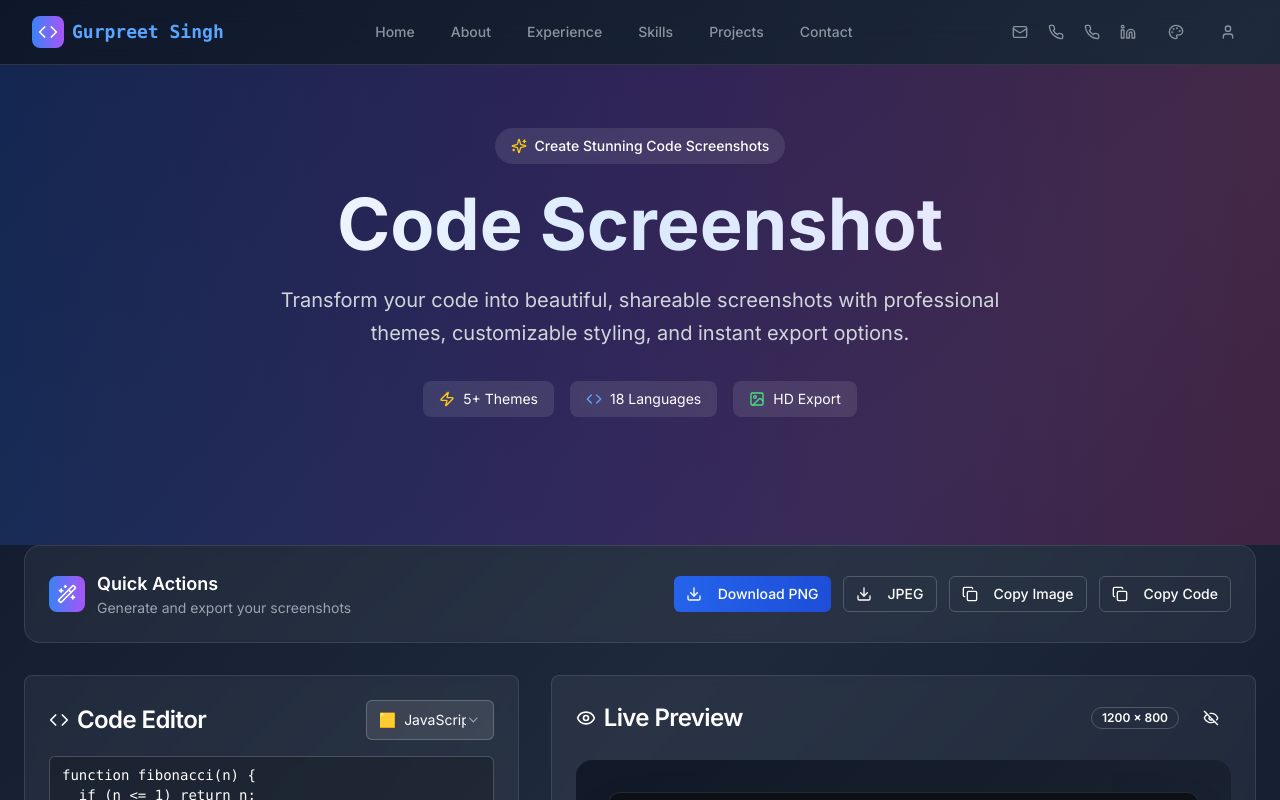
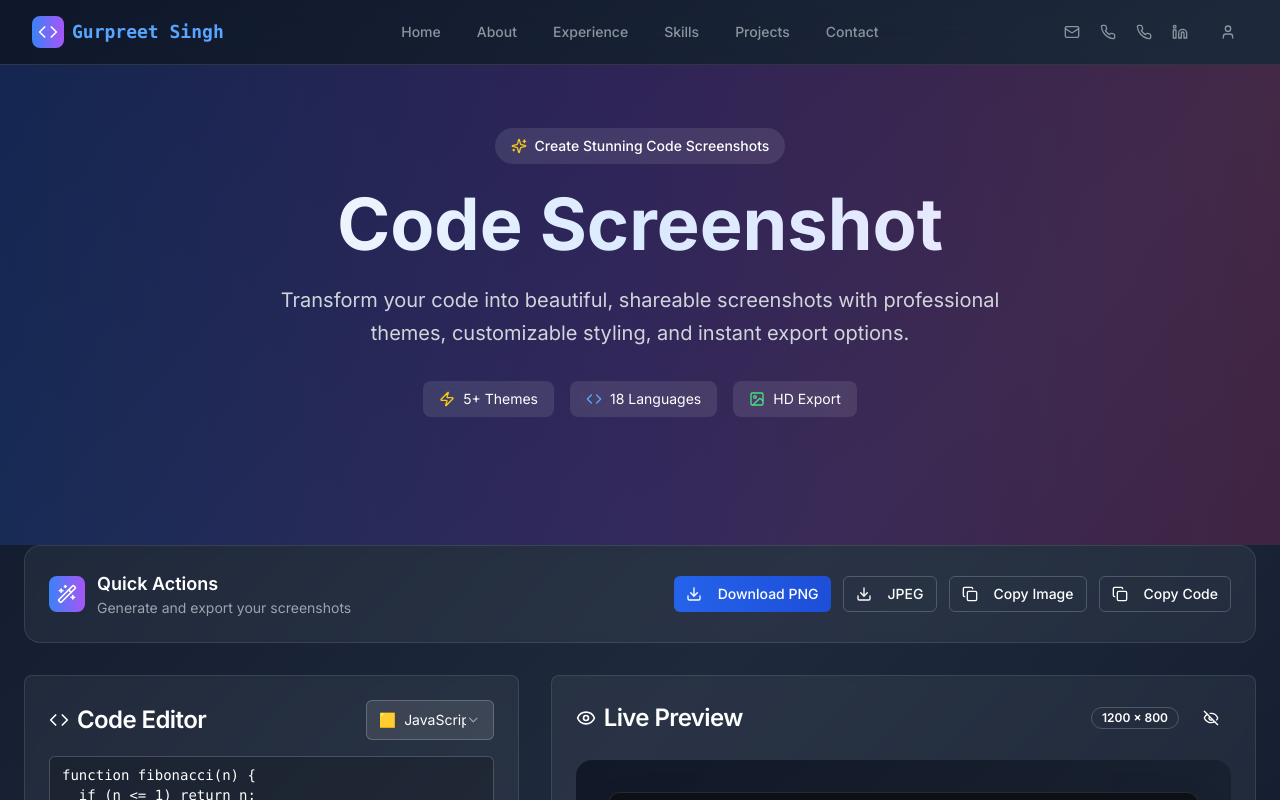
Before and after one commit to GurpreetSThiara/portfolio_nextjs, a Next.js app: page /screenshot-generator in a window 1280 px wide. Shown: the top 800 px of the page. Built offline with nearby package versions, Linux system fonts and the light colour scheme.

Commit message:
fix: remove light mode

```diff
--- a/components/top-navbar.tsx
+++ b/components/top-navbar.tsx
@@ -30,11 +30,7 @@ export default function TopNavbar({ showSidebarToggle = false, onSidebarToggle }
     router.push(path)
   }
 
-  const toggleTheme = () => {
-    const currentIndex = availableThemes.findIndex(theme => theme.id === currentTheme.id)
-    const nextIndex = (currentIndex + 1) % availableThemes.length
-    setTheme(availableThemes[nextIndex].id)
-  }
+
 
   if (!currentTheme) return null
 
@@ -150,16 +146,7 @@ export default function TopNavbar({ showSidebarToggle = false, onSidebarToggle }
               })}
             </div>
 
-            {/* Theme Toggle */}
-            <Button
-              onClick={toggleTheme}
-              variant="ghost"
-              size="icon"
-              className={`${currentTheme.textSecondary} hover:${currentTheme.accent} hover:${currentTheme.cardBg} w-9 h-9 md:w-10 md:h-10`}
-              title="Toggle Theme"
-            >
-              <Palette className="w-4 h-4 md:w-5 md:h-5" />
-            </Button>
+
 
             {/* Mode Toggle */}
             <Button
--- a/contexts/theme-context.tsx
+++ b/contexts/theme-context.tsx
@@ -72,28 +72,7 @@ export const themes: Record<string, Theme> = {
     gradient: "from-[#007acc] to-[#4fc1ff]",
     shadow: "shadow-xl",
   },
-  premium: {
-    id: "premium",
-    name: "Premium Light",
-    description: "Clean, professional light theme for a modern look",
-    background: "bg-[#f8f9fa]",
-    cardBg: "bg-white",
-    border: "border-[#e9ecef]",
-    text: "text-[#212529]",
-    textSecondary: "text-[#6c757d]",
-    accent: "text-[#0d6efd]",
-    accentSecondary: "text-[#6610f2]",
-    success: "text-[#198754]",
-    warning: "text-[#ffc107]",
-    error: "text-[#dc3545]",
-    codeKeyword: "text-[#d63384]",
-    codeString: "text-[#fd7e14]",
-    codeComment: "text-[#adb5bd]",
-    codeFunction: "text-[#0dcaf0]",
-    codeVariable: "text-[#20c997]",
-    gradient: "from-[#0d6efd] to-[#6610f2]",
-    shadow: "shadow-lg",
-  },
+
   midnight: {
     id: "midnight",
     name: "Midnight Elite",
```
